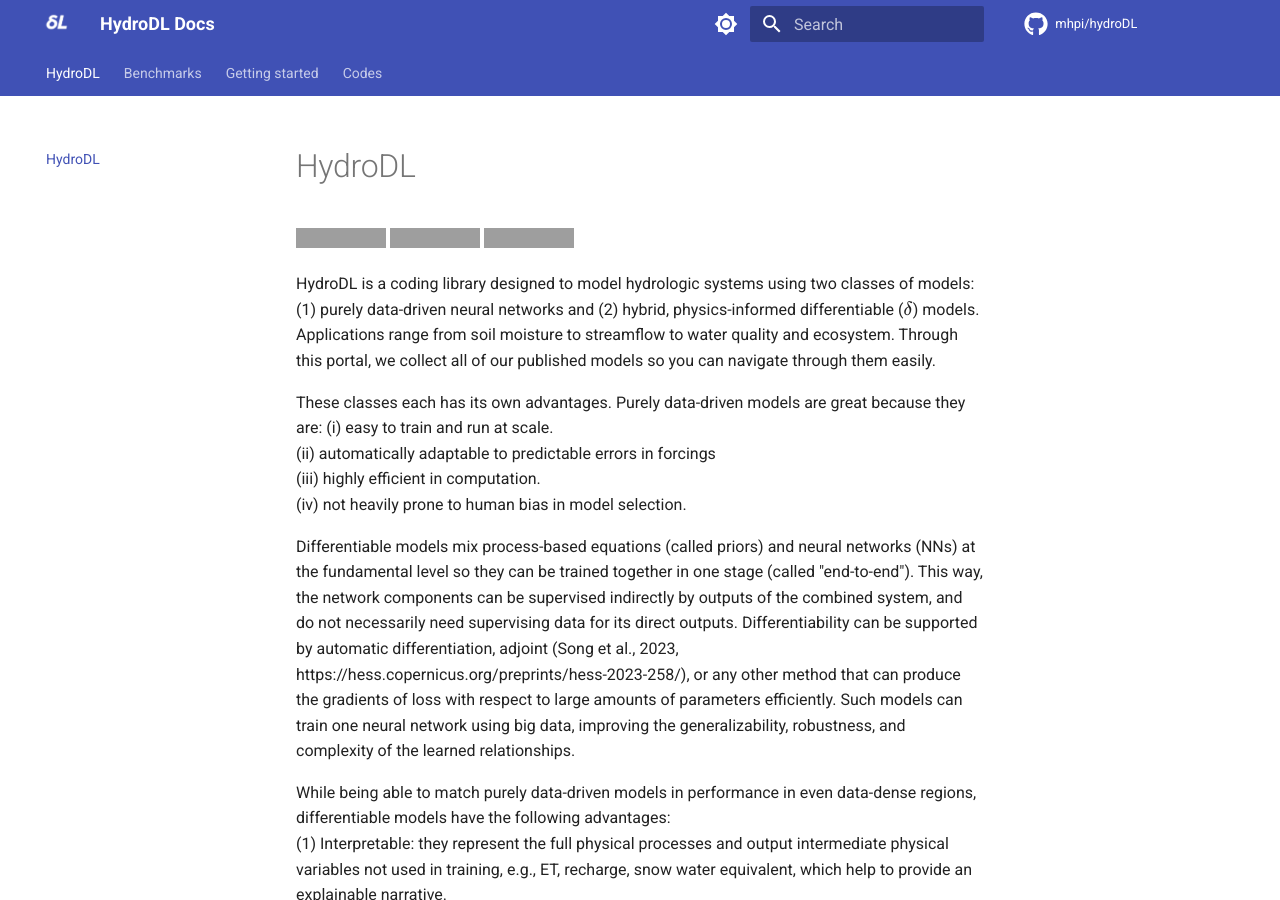
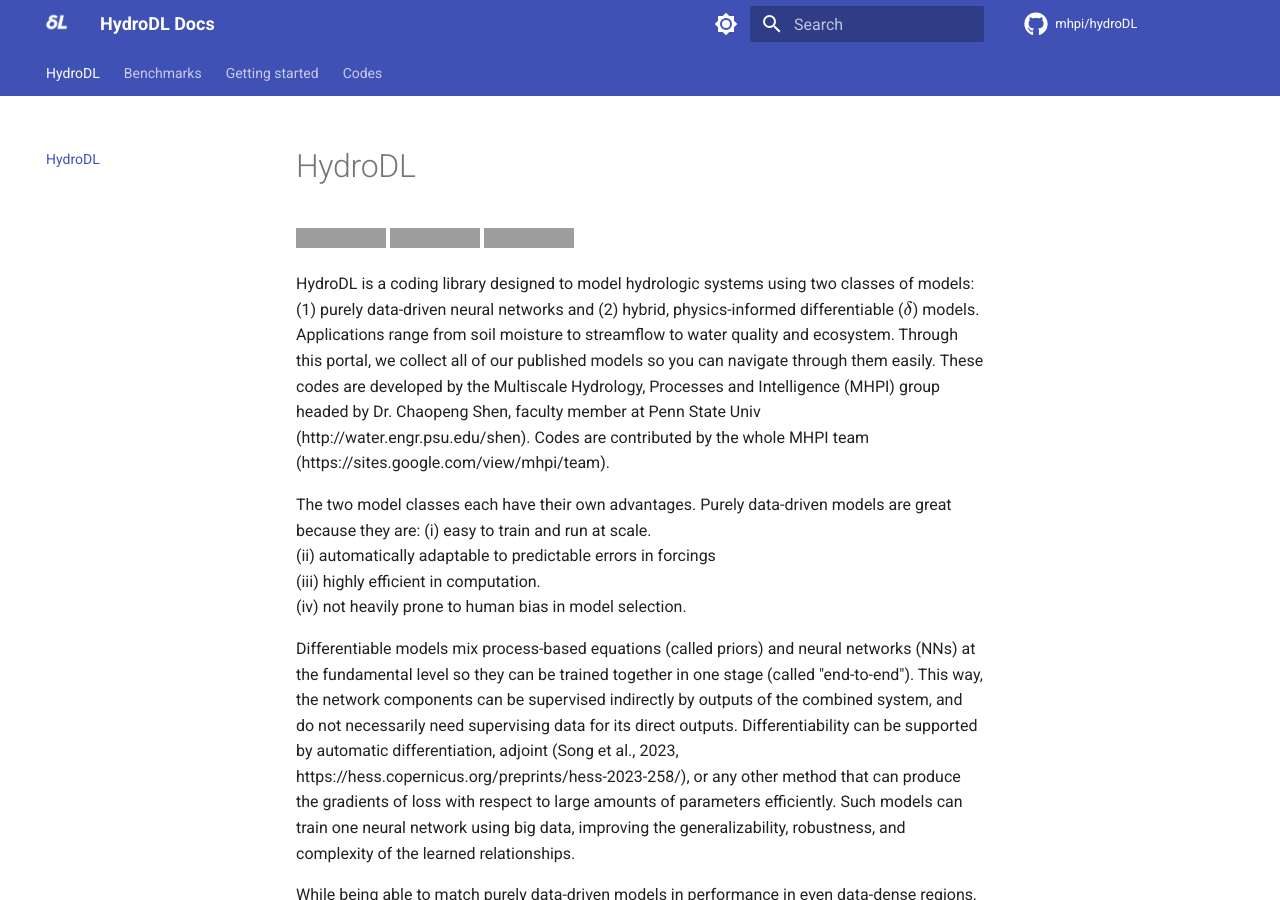
Before and after one commit to mhpi/mhpi.github.io, an MkDocs documentation site: the page built from docs/index.md, in a window 1280 px wide and 900 px high. Built offline with MkDocs 1.6.1 and Material for MkDocs 9.7.7, drawn with Linux system fonts in a browser that asks for light colours; a script that is not in the unit is left out; comment, search, counter and statistics services are not loaded; grey boxes are pictures that could not be loaded.

Commit message:
Update index.md

```diff
--- a/docs/index.md
+++ b/docs/index.md
@@ -2,9 +2,9 @@
 
 [![PyPI](https://img.shields.io/pypi/v/hydroDL?color=blue)](https://pypi.org/project/hydroDL/)  [![DOI](https://zenodo.org/badge/DOI/10.5281/zenodo.3993880.svg)](https://doi.org/10.5281/zenodo.3993880) [![CodeStyle](https://img.shields.io/badge/code%20style-Black-black)]()
 
-HydroDL is a coding library designed to model hydrologic systems using two classes of models: (1) purely data-driven neural networks and (2) hybrid, physics-informed differentiable ($\delta$) models. Applications range from soil moisture to streamflow to water quality and ecosystem. Through this portal, we collect all of our published models so you can navigate through them easily.
+HydroDL is a coding library designed to model hydrologic systems using two classes of models: (1) purely data-driven neural networks and (2) hybrid, physics-informed differentiable ($\delta$) models. Applications range from soil moisture to streamflow to water quality and ecosystem. Through this portal, we collect all of our published models so you can navigate through them easily. These codes are developed by the Multiscale Hydrology, Processes and Intelligence (MHPI) group headed by Dr. Chaopeng Shen, faculty member at Penn State Univ (http://water.engr.psu.edu/shen). Codes are contributed by the whole MHPI team (https://sites.google.com/view/mhpi/team).
 
-These classes each has its own advantages. Purely data-driven models are great because they are:
+The two model classes each have their own advantages. Purely data-driven models are great because they are:
 (i) easy to train and run at scale.
 (ii) automatically adaptable to predictable errors in forcings
 (iii) highly efficient in computation.
```
